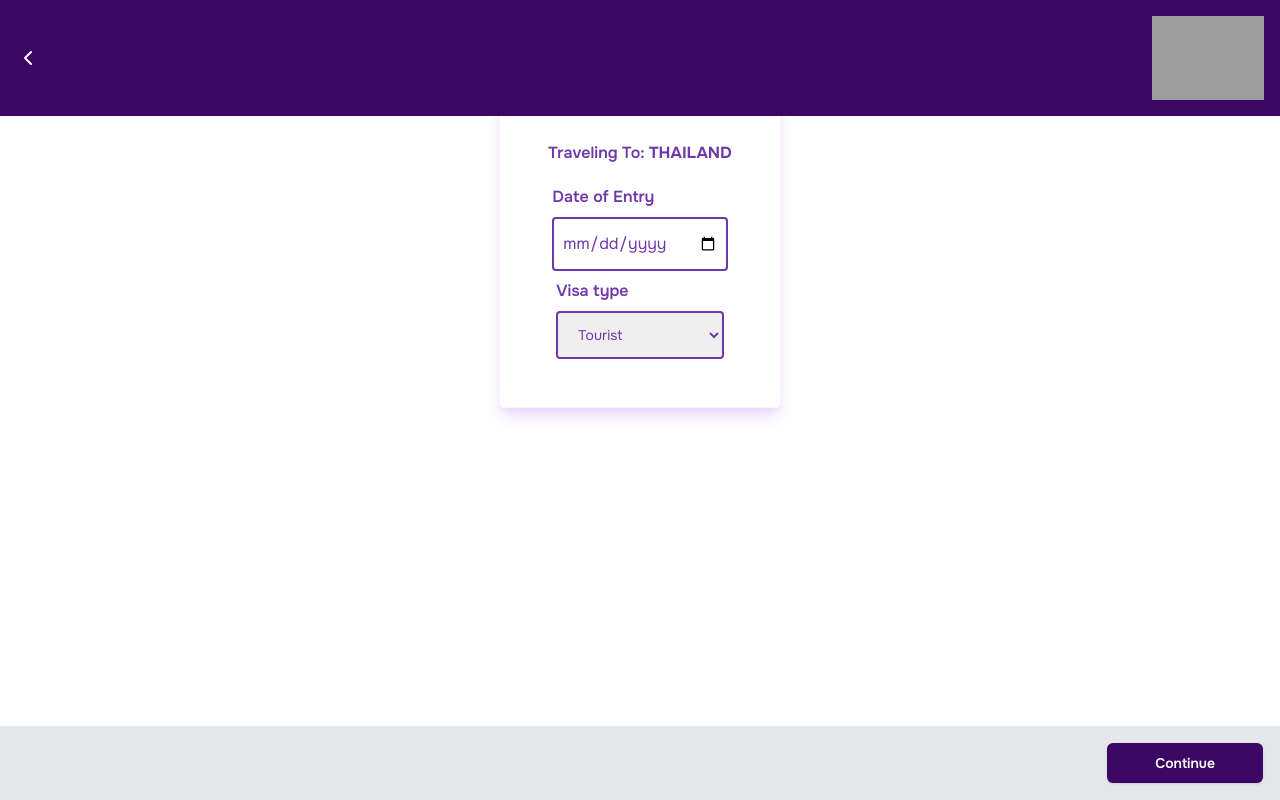
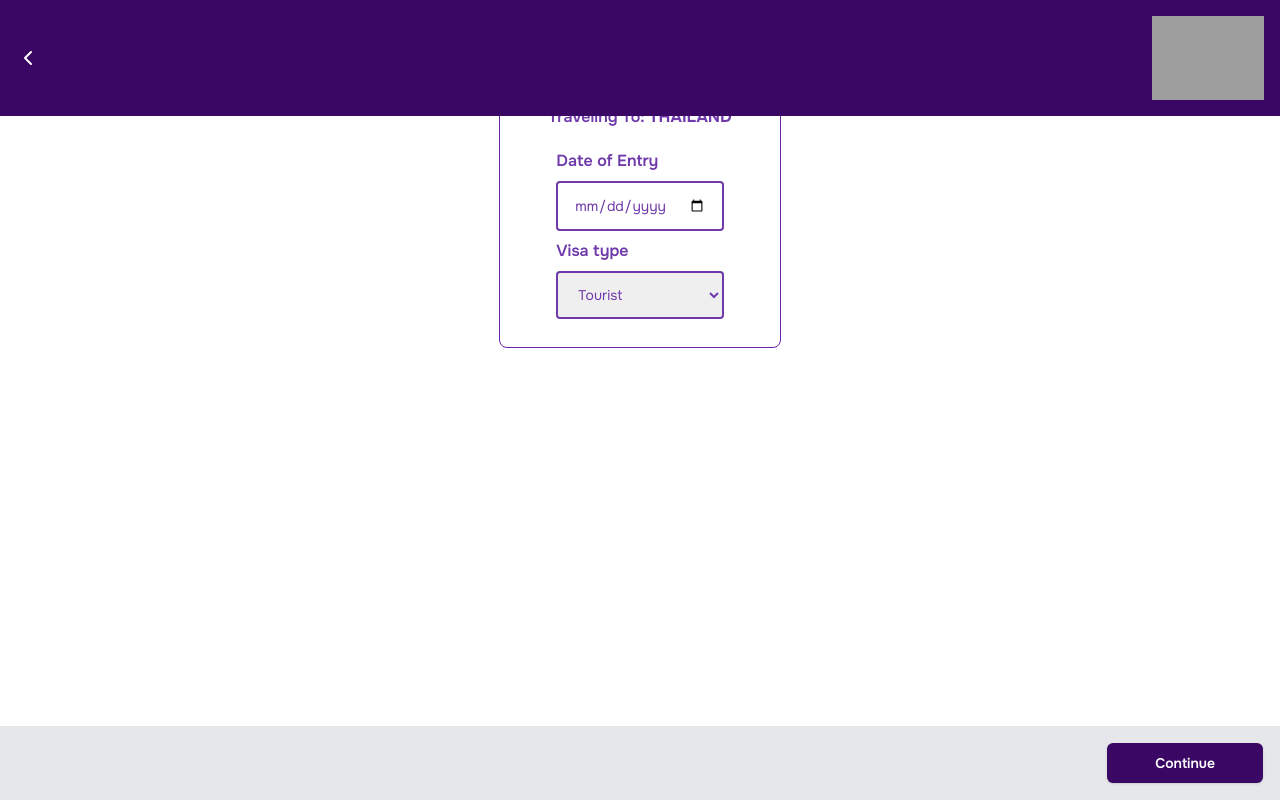
Before and after one commit to farhanmatics/tourista-dev-user, a Next.js app: page /details in a window 1280 px wide. Built offline with nearby package versions, Linux system fonts and the light colour scheme; grey boxes are pictures that could not be loaded.

Commit message:
footer and UI fix

```diff
--- a/app/details/page.js
+++ b/app/details/page.js
@@ -8,13 +8,13 @@ const Details = () => {
       <PageHeader backlink="/" />
       <div className="pt-20">
         <div className="flex items-center justify-center">
-          <div className="flex flex-col border p-12 shadow-lg shadow-purple-200 rounded-md border-purple-50">
+          <div className="flex flex-col border border-purple-800 rounded-lg px-12 py-3">
             <p className="py-3 font-semibold capitalize text-tourPurple">
               Traveling to:{" "}
               <span className="uppercase font-bold">Thailand</span>
             </p>
 
-            <div className="flex flex-col px-1">
+            <div className="flex flex-col px-2">
               <h1 className="text-tourPurple py-2 font-semibold">
                 Date of Entry
               </h1>
@@ -22,10 +22,10 @@ const Details = () => {
                 type="date"
                 name=""
                 id=""
-                className="form-input px-2 py-3 rounded border-tourPurple border-2 text-tourPurple"
+                className="form-input text-tourPurple border-tourPurple rounded border-2 px-4 py-3 text-sm w-auto"
               />
             </div>
-            <div className="flex flex-col px-2">
+            <div className="flex flex-col px-2 mb-4">
               <h1 className="text-tourPurple py-2 font-semibold">Visa type</h1>
               <select
                 name=""
--- a/app/payment/page.js
+++ b/app/payment/page.js
@@ -12,7 +12,7 @@ const Payment = () => {
       <PageHeader backlink="/upload" />
       <div className="pt-24 px-2">
         <div className="flex items-center justify-center">
-          <div className="flex flex-col border px-12 py-3 shadow-lg shadow-purple-200 rounded-md border-purple-50">
+          <div className="flex flex-col border border-purple-800 rounded-lg px-8 py-3">
             <p className="py-1 font-semibold capitalize text-tourPurple">
               Choose delivery method
             </p>
--- a/app/traveler/page.js
+++ b/app/traveler/page.js
@@ -7,9 +7,9 @@ const Traveler = () => {
   return (
     <>
       <PageHeader backlink="/details" />
-      <div className="pt-20 px-2">
+      <div className="pt-20 px-2 mx-2">
         <div className="flex items-center justify-center">
-          <div className="flex flex-col border p-12 shadow-lg shadow-purple-200 rounded-md border-purple-50">
+          <div className="flex flex-col border border-purple-800 rounded-lg px-10 py-3">
             <p className="py-3 font-semibold capitalize text-tourPurple">
               Traveler Info:{" "}
               <span className="uppercase font-bold">no traveler added</span>
--- a/app/upload/page.js
+++ b/app/upload/page.js
@@ -9,7 +9,7 @@ const Upload = () => {
       <PageHeader backlink="/traveler" />
       <div className="pt-20">
         <div className="flex items-center justify-center">
-          <div className="flex flex-col border p-4 shadow-lg shadow-purple-200 rounded-md border-purple-50">
+          <div className="flex flex-col border border-purple-800 rounded-lg px-8 py-3">
             <p className="py-3 font-semibold capitalize text-tourPurple">
               Traveler Files:
             </p>
--- a/components/homeFooter.js
+++ b/components/homeFooter.js
@@ -1,3 +1,5 @@
+"use client";
+
 import React from "react";
 
 const HomeFooter = () => {
```
